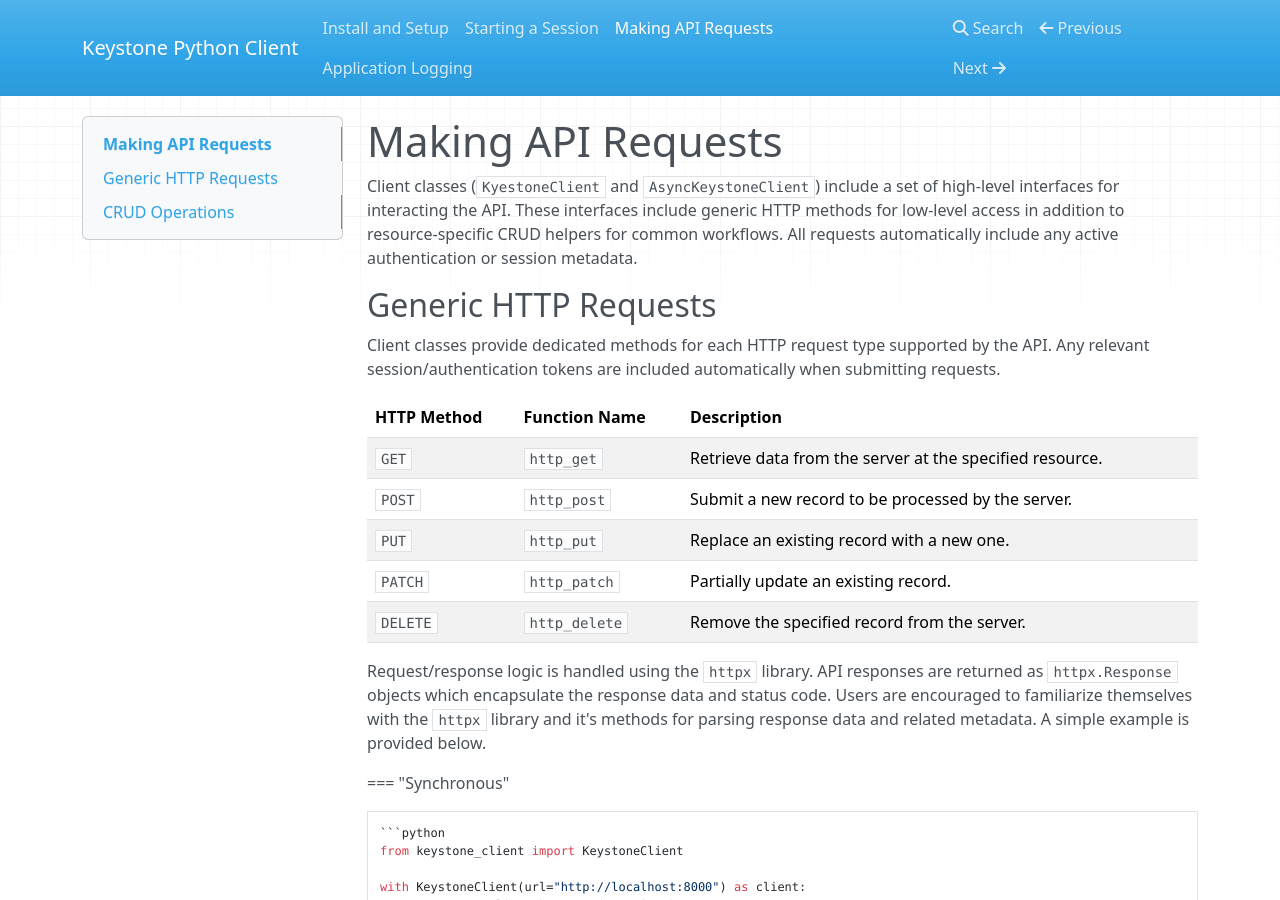
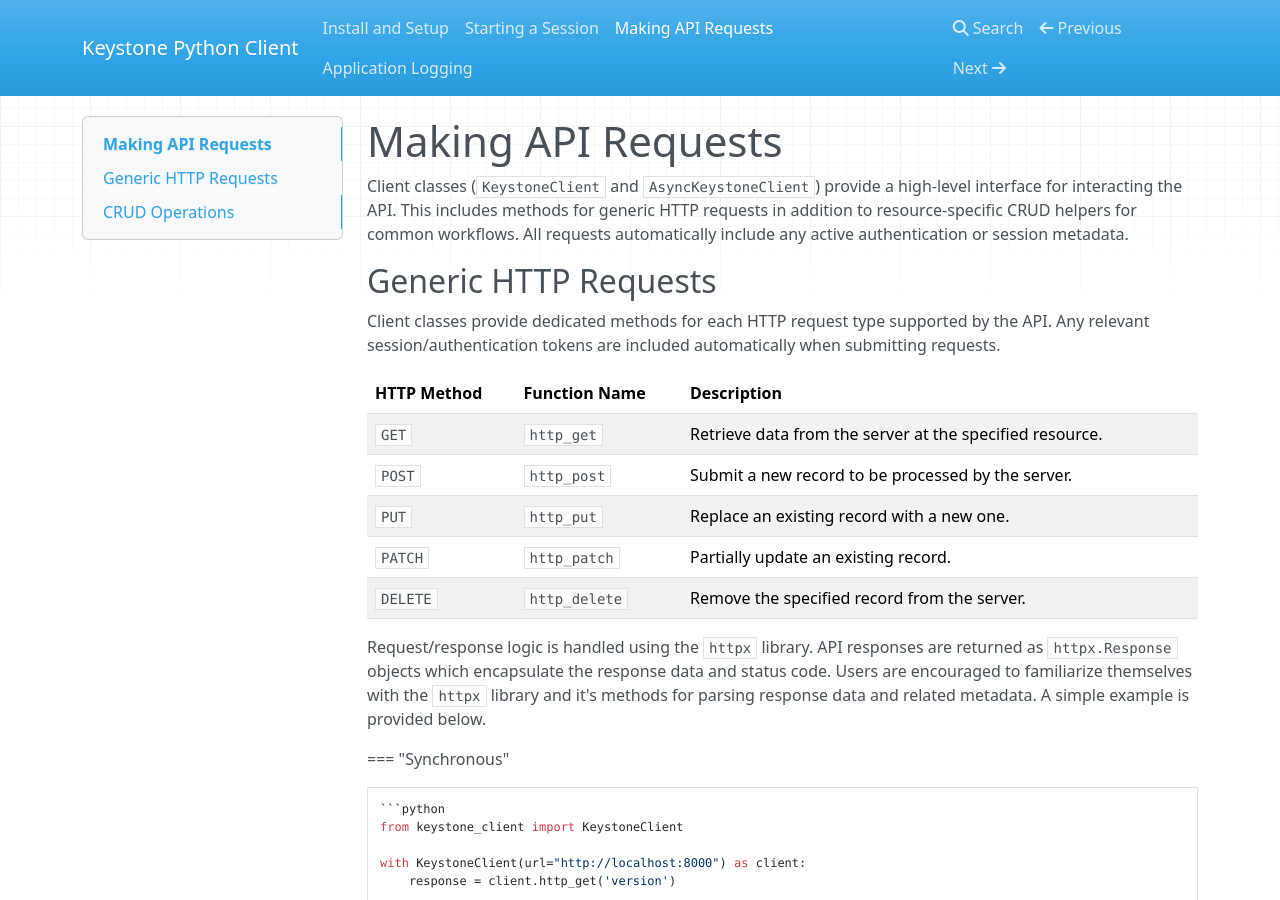
Before and after one commit to Better-HPC/keystone-python-client, an MkDocs documentation site: the page built from docs/requests.md, in a window 1280 px wide and 900 px high. Built offline with MkDocs 1.6.1, drawn with Linux system fonts in a browser that asks for light colours; nearby versions of some CDN libraries.

Commit message:
Grammar edit

```diff
--- a/docs/requests.md
+++ b/docs/requests.md
@@ -1,7 +1,7 @@
 # Making API Requests
 
-Client classes (`KyestoneClient` and `AsyncKeystoneClient`) include a set of high-level interfaces for interacting the API.
-These interfaces include generic HTTP methods for low-level access in addition to resource-specific CRUD helpers for common workflows.
+Client classes (`KeystoneClient` and `AsyncKeystoneClient`) provide a high-level interface for interacting the API.
+This includes methods for generic HTTP requests in addition to resource-specific CRUD helpers for common workflows.
 All requests automatically include any active authentication or session metadata.
 
 ## Generic HTTP Requests
```
